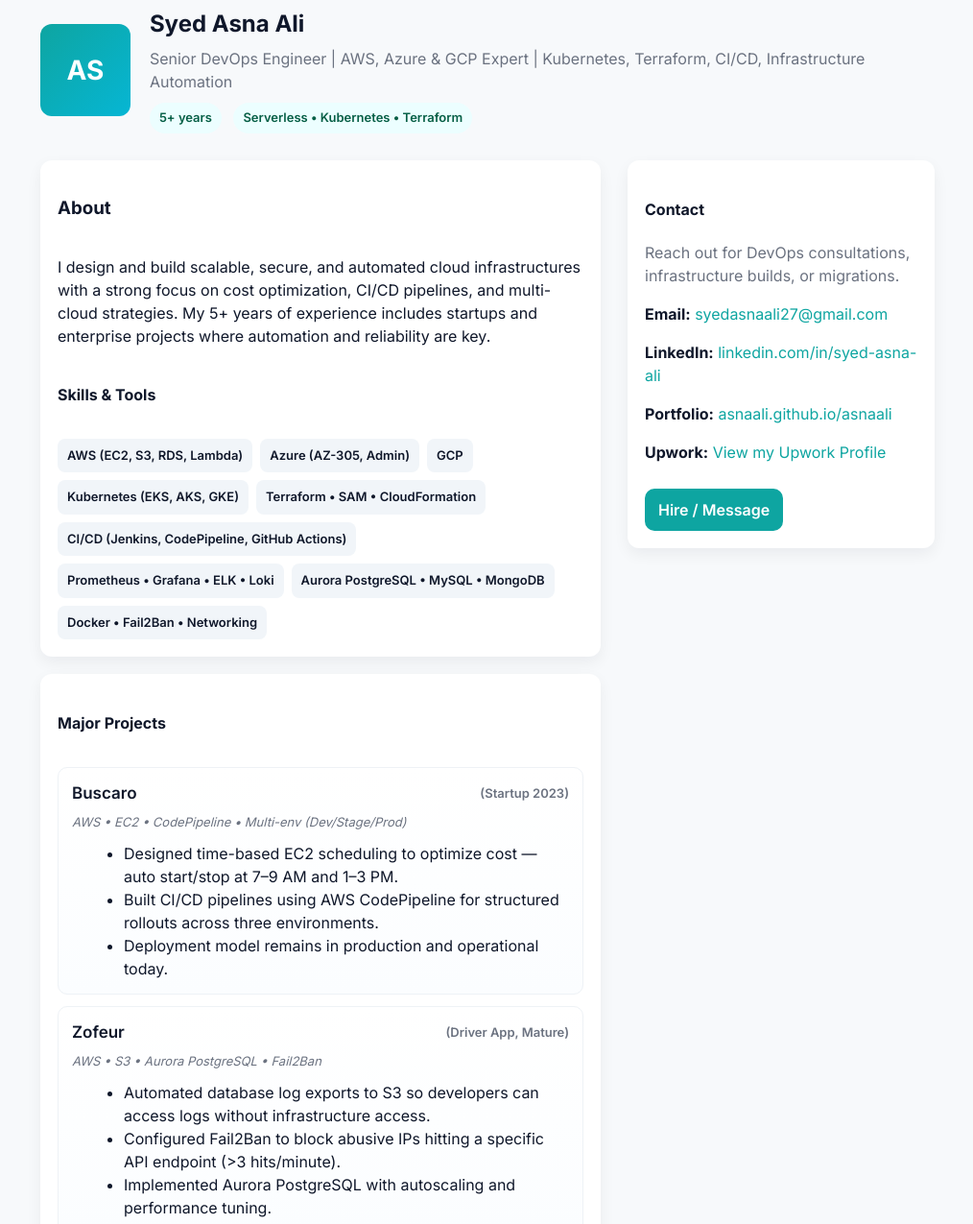
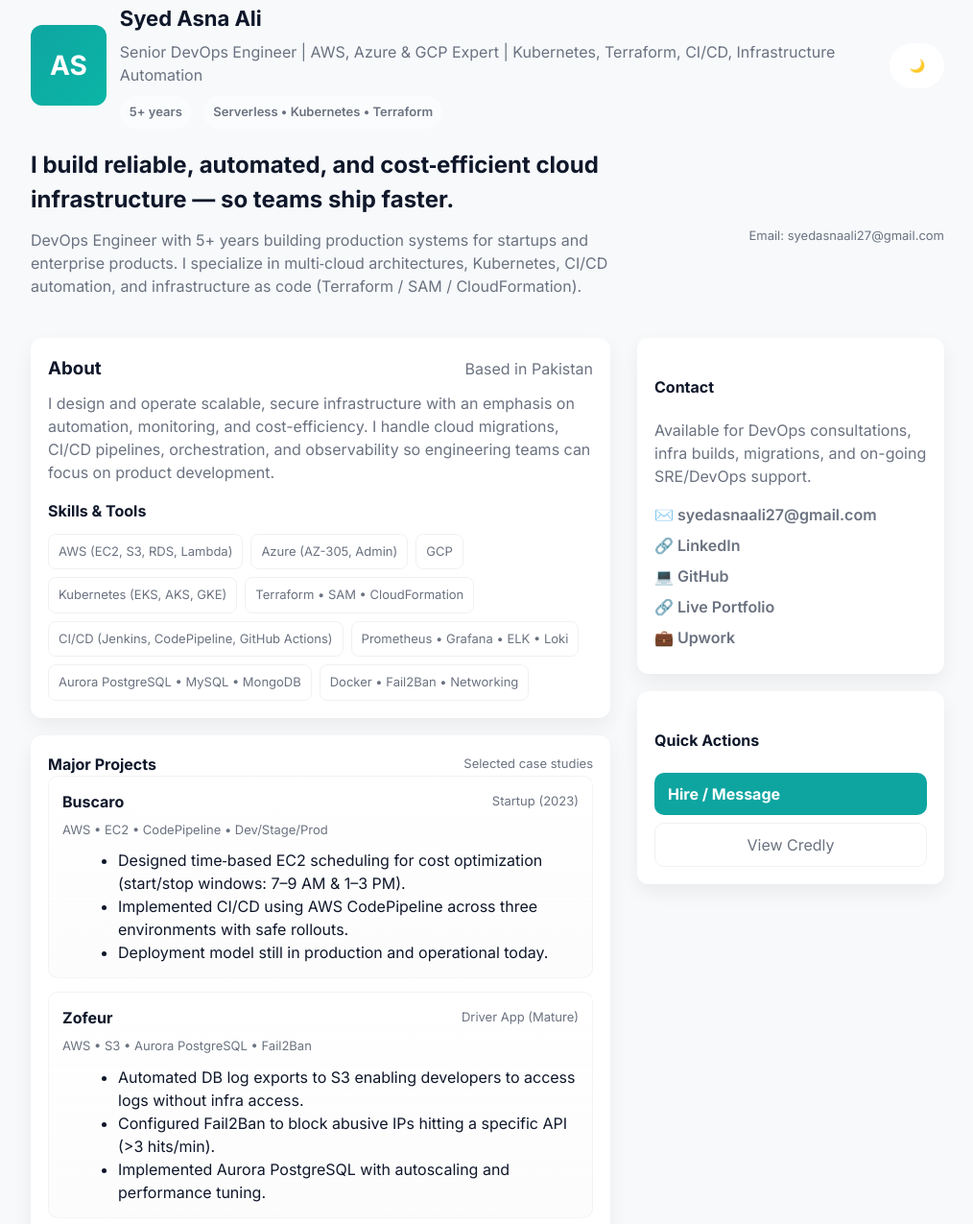
Before and after one commit to AsnaAli/asnaali, a plain HTML site: page index.html in a window 1280 px wide. Shown: the part 57-1332 px from the top of the page at 96% size, without its empty margins (132-1146 px from the left). Drawn offline with Linux system fonts and the light colour scheme.

Commit message:
Update index.html

```diff
--- a/index.html
+++ b/index.html
@@ -1,9 +1,10 @@
 <!doctype html>
-<html lang="en">
+<html lang="en" >
 <head>
-  <meta charset="utf-8" />
+  <meta charset="UTF-8" />
   <meta name="viewport" content="width=device-width, initial-scale=1" />
   <title>Syed Asna Ali — Senior DevOps Engineer</title>
+  <base href="/portfolio/">
   <link href="https://fonts.googleapis.com/css2?family=Inter:wght@300;400;600;700&display=swap" rel="stylesheet" />
   <style>
     :root {
@@ -33,20 +34,20 @@
       line-height: 1.5;
     }
     .container {
-      max-width: 980px;
-      margin: 40px auto;
+      max-width: 1000px;
+      margin: 36px auto;
       padding: 24px;
     }
     header {
       display: flex;
-      gap: 20px;
       align-items: center;
+      gap: 18px;
     }
     .avatar {
-      width: 96px;
-      height: 96px;
+      width: 84px;
+      height: 84px;
       border-radius: 12px;
-      background: linear-gradient(135deg, var(--accent), #06b6d4);
+      background: linear-gradient(135deg, var(--accent), #0bb6a6);
       display: flex;
       align-items: center;
       justify-content: center;
@@ -56,81 +57,115 @@
     }
     h1 {
       margin: 0;
-      font-size: 24px;
+      font-size: 22px;
     }
     .subtitle {
       color: var(--muted);
       margin-top: 6px;
     }
+    .meta-tags {
+      margin-top: 10px;
+    }
     .tag {
       display: inline-block;
+      background: var(--glass);
+      padding: 7px 10px;
+      border-radius: 999px;
       margin-right: 8px;
-      background: #ecfeff;
-      padding: 6px 10px;
-      border-radius: 999px;
-      color: #065f46;
       font-weight: 600;
+      color: var(--muted);
       font-size: 13px;
     }
-    .grid {
+    nav {
+      display: flex;
+      gap: 12px;
+      align-items: center;
+      margin-left: auto;
+    }
+    .btn {
+      border-radius: 10px;
+      padding: 8px 12px;
+      border: 0;
+      background: transparent;
+      color: var(--text);
+      cursor: pointer;
+      font-weight: 600;
+    }
+    .toggle {
+      background: var(--card);
+      padding: 8px;
+      border-radius: 999px;
+      display: flex;
+      gap: 8px;
+      align-items: center;
+    }
+    .hero {
+      display: flex;
+      gap: 28px;
+      align-items: center;
+      margin-top: 20px;
+    }
+    .lead {
+      max-width: 640px;
+    }
+    .lead p {
+      color: var(--muted);
+      margin-top: 12px;
+    }
+    main {
       display: grid;
       grid-template-columns: 1fr 320px;
       gap: 28px;
-      margin-top: 28px;
+      margin-top: 26px;
     }
     .card {
       background: var(--card);
       padding: 18px;
       border-radius: 12px;
-      box-shadow: 0 6px 16px rgba(15, 23, 42, 0.06);
+      box-shadow: 0 8px 20px rgba(2, 6, 23, 0.06);
     }
     .section-title {
       display: flex;
       align-items: center;
-      gap: 10px;
-      margin-bottom: 12px;
+      justify-content: space-between;
     }
     .skills {
       display: flex;
       flex-wrap: wrap;
       gap: 8px;
+      margin-top: 12px;
     }
     .skill {
-      background: #f1f5f9;
+      background: transparent;
       padding: 8px 10px;
       border-radius: 8px;
+      border: 1px solid rgba(0, 0, 0, 0.06);
       font-size: 13px;
-      color: var(--text);
-      font-weight: 600;
+      color: var(--muted);
     }
     .projects {
       display: flex;
       flex-direction: column;
-      gap: 12px;
+      gap: 14px;
     }
     .project {
       border-radius: 10px;
       padding: 14px;
-      background: linear-gradient(180deg, #ffffff, #fbfdff);
-      border: 1px solid #eef2f6;
+      background: linear-gradient(180deg, var(--card), rgba(0, 0, 0, 0.01));
+      border: 1px solid rgba(0, 0, 0, 0.04);
     }
     .proj-title {
       display: flex;
       justify-content: space-between;
       align-items: center;
-      font-weight: 600;
-      font-size: 17px;
     }
     .proj-tech {
       color: var(--muted);
       font-size: 13px;
       margin-top: 8px;
-      font-style: italic;
     }
-    .proj-list {
-      margin: 10px 0 0 14px;
-      list-style-type: disc;
-      color: var(--text);
+    ul {
+      margin: 10px 0 0 18px;
     }
     .cert-list {
       display: flex;
@@ -141,17 +176,15 @@
     .cert-list ul {
       list-style-type: disc;
       margin-left: 20px;
-      color: var(--text);
     }
-    a.button {
+    a.primary {
       display: inline-block;
       padding: 10px 14px;
       border-radius: 10px;
       background: var(--accent);
       color: #fff;
       text-decoration: none;
-      font-weight: 600;
-      margin-top: 10px;
+      font-weight: 700;
     }
     footer {
       margin-top: 28px;
@@ -159,43 +192,67 @@
       font-size: 13px;
       text-align: center;
     }
-    aside a {
+    aside .links a {
+      display: block;
+      color: var(--muted);
+      text-decoration: none;
+      margin-bottom: 8px;
+      font-weight: 600;
+    }
+    aside .links a:hover {
       color: var(--accent);
-      text-decoration: none;
     }
-    @media (max-width: 880px) {
-      .grid {
+    @media (max-width: 900px) {
+      main {
         grid-template-columns: 1fr;
       }
       .avatar {
-        width: 80px;
-        height: 80px;
+        width: 72px;
+        height: 72px;
       }
     }
   </style>
 </head>
 <body>
-  <div class="container">
+  <div class="container" id="page">
     <header>
-      <div class="avatar">AS</div>
-      <div>
-        <h1>Syed Asna Ali</h1>
-        <div class="subtitle">Senior DevOps Engineer | AWS, Azure &amp; GCP Expert | Kubernetes, Terraform, CI/CD, Infrastructure Automation</div>
-        <div style="margin-top:10px">
-          <span class="tag">5+ years</span>
-          <span class="tag">Serverless • Kubernetes • Terraform</span>
+      <div style="display:flex;align-items:center;gap:14px">
+        <div class="avatar">AS</div>
+        <div>
+          <h1>Syed Asna Ali</h1>
+          <div class="subtitle">Senior DevOps Engineer | AWS, Azure &amp; GCP Expert | Kubernetes, Terraform, CI/CD, Infrastructure Automation</div>
+          <div class="meta-tags">
+            <span class="tag">5+ years</span>
+            <span class="tag">Serverless • Kubernetes • Terraform</span>
+          </div>
         </div>
       </div>
+
+      <nav style="margin-left:auto">
+        <div class="toggle" role="group" aria-label="theme-toggle">
+          <button id="themeBtn" class="btn" title="Toggle theme">🌙</button>
+        </div>
+      </nav>
     </header>
 
-    <div class="grid">
-      <!-- Left Column -->
+    <section class="hero">
+      <div class="lead">
+        <h2 style="margin:0">I build reliable, automated, and cost‑efficient cloud infrastructure — so teams ship faster.</h2>
+        <p>DevOps Engineer with 5+ years building production systems for startups and enterprise products. I specialize in multi‑cloud architectures, Kubernetes, CI/CD automation, and infrastructure as code (Terraform / SAM / CloudFormation).</p>
+      </div>
+      <div style="margin-left:auto">
+        <!-- Removed Hire button as requested -->
+        <div style="margin-top:12px;font-size:13px;color:var(--muted)">Email: syedasnaali27@gmail.com</div>
+      </div>
+    </section>
+
+    <main>
       <div>
         <div class="card">
-          <div class="section-title"><h3>About</h3></div>
-          <p>I design and build scalable, secure, and automated cloud infrastructures with a strong focus on cost optimization, CI/CD pipelines, and multi-cloud strategies. My 5+ years of experience includes startups and enterprise projects where automation and reliability are key.</p>
+          <div class="section-title"><h3 style="margin:0">About</h3><div style="color:var(--muted)">Based in Pakistan</div></div>
+          <p style="color:var(--muted);margin-top:10px">I design and operate scalable, secure infrastructure with an emphasis on automation, monitoring, and cost-efficiency. I handle cloud migrations, CI/CD pipelines, orchestration, and observability so engineering teams can focus on product development.</p>
 
-          <div class="section-title"><h4>Skills & Tools</h4></div>
+          <div style="margin-top:14px" class="section-title"><h4 style="margin:0">Skills &amp; Tools</h4></div>
           <div class="skills">
             <div class="skill">AWS (EC2, S3, RDS, Lambda)</div>
             <div class="skill">Azure (AZ-305, Admin)</div>
@@ -209,45 +266,45 @@
           </div>
         </div>
 
-        <div class="card" style="margin-top:18px">
-          <div class="section-title"><h4>Major Projects</h4></div>
+        <div style="margin-top:18px" class="card">
+          <div class="section-title"><h4 style="margin:0">Major Projects</h4><div style="color:var(--muted);font-size:13px">Selected case studies</div></div>
           <div class="projects">
 
-            <div class="project">
-              <div class="proj-title">Buscaro <span style="font-size:13px; color:#6b7280;">(Startup 2023)</span></div>
-              <div class="proj-tech">AWS • EC2 • CodePipeline • Multi-env (Dev/Stage/Prod)</div>
-              <ul class="proj-list">
-                <li>Designed time-based EC2 scheduling to optimize cost — auto start/stop at 7–9 AM and 1–3 PM.</li>
-                <li>Built CI/CD pipelines using AWS CodePipeline for structured rollouts across three environments.</li>
-                <li>Deployment model remains in production and operational today.</li>
+            <article class="project">
+              <div class="proj-title"><strong>Buscaro</strong><span style="font-size:13px;color:var(--muted)">Startup (2023)</span></div>
+              <div class="proj-tech">AWS • EC2 • CodePipeline • Dev/Stage/Prod</div>
+              <ul>
+                <li>Designed time‑based EC2 scheduling for cost optimization (start/stop windows: 7–9 AM &amp; 1–3 PM).</li>
+                <li>Implemented CI/CD using AWS CodePipeline across three environments with safe rollouts.</li>
+                <li>Deployment model still in production and operational today.</li>
               </ul>
-            </div>
+            </article>
 
-            <div class="project">
-              <div class="proj-title">Zofeur <span style="font-size:13px; color:#6b7280;">(Driver App, Mature)</span></div>
+            <article class="project">
+              <div class="proj-title"><strong>Zofeur</strong><span style="font-size:13px;color:var(--muted)">Driver App (Mature)</span></div>
               <div class="proj-tech">AWS • S3 • Aurora PostgreSQL • Fail2Ban</div>
-              <ul class="proj-list">
-                <li>Automated database log exports to S3 so developers can access logs without infrastructure access.</li>
-                <li>Configured Fail2Ban to block abusive IPs hitting a specific API endpoint (>3 hits/minute).</li>
+              <ul>
+                <li>Automated DB log exports to S3 enabling developers to access logs without infra access.</li>
+                <li>Configured Fail2Ban to block abusive IPs hitting a specific API (>3 hits/min).</li>
                 <li>Implemented Aurora PostgreSQL with autoscaling and performance tuning.</li>
               </ul>
-            </div>
+            </article>
 
-            <div class="project">
-              <div class="proj-title">GoldenScent <span style="font-size:13px; color:#6b7280;">(E-commerce, Saudi)</span></div>
-              <div class="proj-tech">AWS SAM • Lambda • API Gateway • Jenkins • Terraform • Kubernetes (in progress)</div>
-              <ul class="proj-list">
-                <li>Built serverless backend with AWS SAM: API Gateway + Lambda for microservices.</li>
-                <li>Created Jenkins pipelines and cron jobs for backend tasks and deployments.</li>
-                <li>Currently migrating infrastructure to Kubernetes with Terraform and ArgoCD for GitOps deployments.</li>
+            <article class="project">
+              <div class="proj-title"><strong>GoldenScent</strong><span style="font-size:13px;color:var(--muted)">E‑commerce (Saudi)</span></div>
+              <div class="proj-tech">AWS SAM • Lambda • API Gateway • Jenkins • Terraform • Kubernetes (migrating)</div>
+              <ul>
+                <li>Built serverless backend using AWS SAM: API Gateway + Lambda for microservices.</li>
+                <li>Created Jenkins pipelines &amp; scheduled jobs for backend processes and cron tasks.</li>
+                <li>Currently migrating infra to Kubernetes with Terraform + ArgoCD for GitOps-driven deployments.</li>
               </ul>
-            </div>
+            </article>
 
           </div>
         </div>
 
-        <div class="card" style="margin-top:18px">
-          <div class="section-title"><h4>Certifications</h4></div>
+        <div style="margin-top:18px" class="card">
+          <div class="section-title"><h4 style="margin:0">Certifications</h4><div style="color:var(--muted);font-size:13px">Verified on Credly</div></div>
           <div class="cert-list">
             <ul>
               <li>AWS Certified Solutions Architect – Associate</li>
@@ -257,29 +314,58 @@
               <li>Microsoft Certified: Azure Solutions Architect Expert</li>
               <li>Networking Academy Learn-A-Thon 2022</li>
             </ul>
-            <a class="button" href="https://www.credly.com/users/asna-ali" target="_blank" rel="noopener">View Credly Badges</a>
+            <a class="primary" href="https://www.credly.com/users/asna-ali" target="_blank" rel="noopener">View Credly Badges</a>
           </div>
         </div>
 
       </div>
 
-      <!-- Right Column -->
       <aside>
         <div class="card">
           <h4>Contact</h4>
-          <p style="color:#6b7280; margin-top:6px;">Reach out for DevOps consultations, infrastructure builds, or migrations.</p>
-          <p style="margin-top:12px;"><strong>Email:</strong> <a href="mailto:syedasnaali27@gmail.com">syedasnaali27@gmail.com</a></p>
-          <p><strong>LinkedIn:</strong> <a href="https://www.linkedin.com/in/syed-asna-ali/" target="_blank" rel="noopener">linkedin.com/in/syed-asna-ali</a></p>
-          <p><strong>Portfolio:</strong> <a href="https://asnaali.github.io/asnaali/" target="_blank" rel="noopener">asnaali.github.io/asnaali</a></p>
-          <p><strong>Upwork:</strong> <a href="https://www.upwork.com/freelancers/~01bd03554511975eb1?mp_source=share" target="_blank" rel="noopener">View my Upwork Profile</a></p>
-          <a class="button" href="mailto:syedasnaali27@gmail.com">Hire / Message</a>
+          <p style="color:var(--muted);margin-top:8px">Available for DevOps consultations, infra builds, migrations, and on-going SRE/DevOps support.</p>
+          <div class="links" style="margin-top:12px;color:var(--muted)">
+            <a href="mailto:syedasnaali27@gmail.com">✉️ syedasnaali27@gmail.com</a>
+            <a href="https://www.linkedin.com/in/syed-asna-ali/" target="_blank">🔗 LinkedIn</a>
+            <a href="https://github.com/asnaali" target="_blank">💻 GitHub</a>
+            <a href="https://asnaali.github.io/asnaali/" target="_blank">🔗 Live Portfolio</a>
+            <a href="https://www.upwork.com/freelancers/~01bd03554511975eb1?mp_source=share" target="_blank">💼 Upwork</a>
+          </div>
+        </div>
+
+        <div style="margin-top:18px" class="card">
+          <h4>Quick Actions</h4>
+          <div style="margin-top:10px;display:flex;flex-direction:column;gap:8px">
+            <a class="primary" href="https://www.linkedin.com/in/syed-asna-ali/" target="_blank" rel="noopener">Hire / Message</a>
+            <a style="text-decoration:none;padding:10px;border-radius:10px;border:1px solid rgba(0,0,0,0.06);display:inline-block;text-align:center;color:var(--muted)" href="https://www.credly.com/users/asna-ali" target="_blank" rel="noopener">View Credly</a>
+          </div>
         </div>
       </aside>
-    </div>
+    </main>
 
     <footer>
-      <div>Built &amp; Maintained by Syed Asna Ali • <a href="mailto:syedasnaali27@gmail.com">syedasnaali27@gmail.com</a></div>
+      <div>© Syed Asna Ali • Senior DevOps Engineer • syedasnaali27@gmail.com</div>
     </footer>
   </div>
+
+  <script>
+    // Theme handling
+    const root = document.documentElement;
+    const btn = document.getElementById('themeBtn');
+    const saved = localStorage.getItem('site-theme');
+    if (saved) document.documentElement.setAttribute('data-theme', saved);
+    function renderIcon() {
+      const t = document.documentElement.getAttribute('data-theme');
+      btn.textContent = t === 'dark' ? '☀️' : '🌙';
+    }
+    renderIcon();
+    btn.addEventListener('click', () => {
+      const cur = document.documentElement.getAttribute('data-theme');
+      const next = cur === 'dark' ? 'light' : 'dark';
+      document.documentElement.setAttribute('data-theme', next);
+      localStorage.setItem('site-theme', next);
+      renderIcon();
+    });
+  </script>
 </body>
 </html>
```
